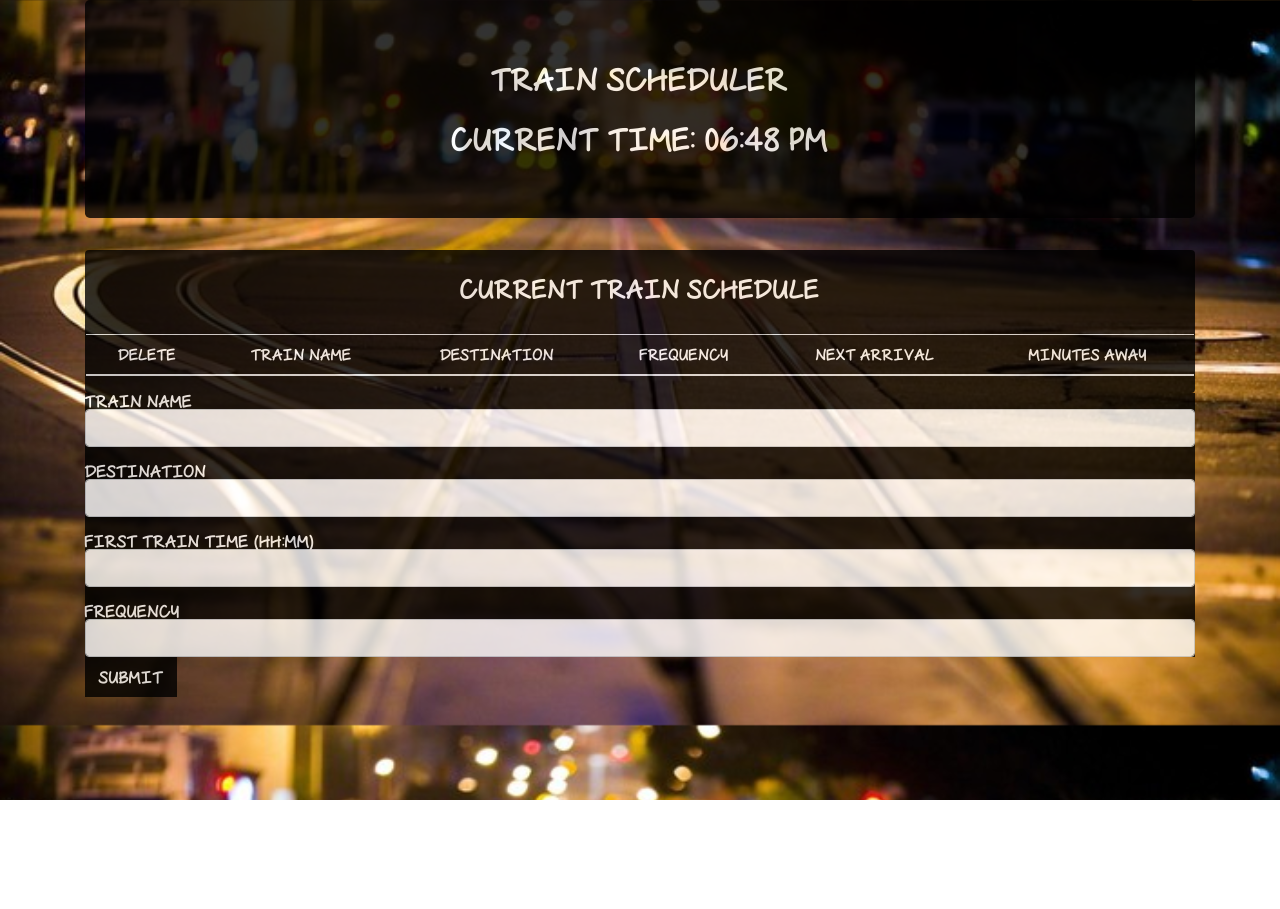
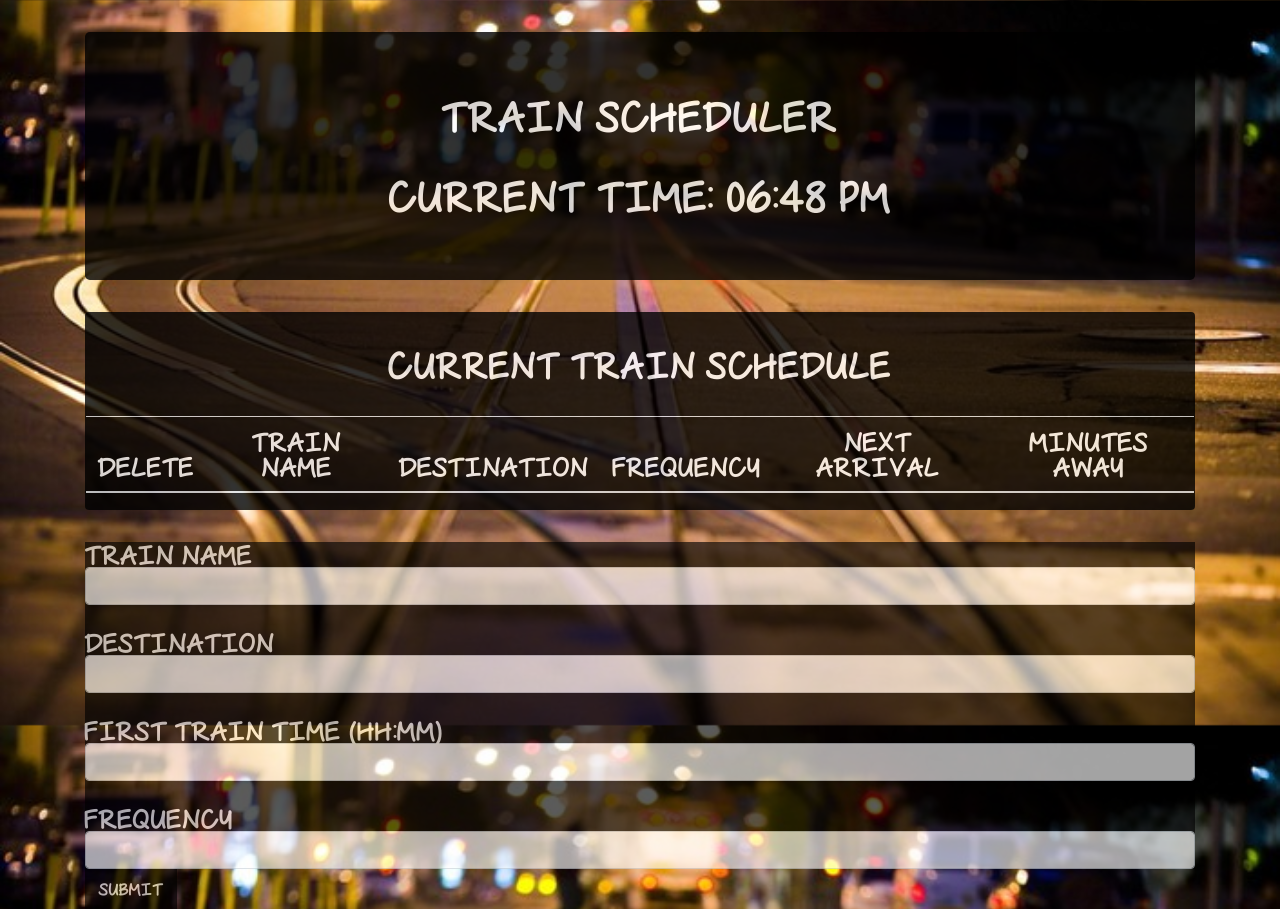
Before and after one commit to christinenia/Train-Scheduler, a plain HTML site: page index.html in a window 1280 px wide. Before the commit the page ends 800 px from the top, so only its background shows below. Drawn offline with nearby package versions, Linux system fonts and the light colour scheme; no server answers.

Commit message:
visual updates

```diff
--- a/assets/css/style.css
+++ b/assets/css/style.css
@@ -13,20 +13,18 @@ body {
     text-align: center;
     color: white;
     background-color: black;
-    font-size: 30px;
+    font-size: 40px;
 }
 .card {
     text-align: center;
-    font-size: 25px;
+    font-size: 35px;
     opacity: 0.8;
     background-color: black;
     color: white;
 }
 
 #trainTable {
-    font-size: 15px;
-
-
+    font-size: 25px;
 }
 
 .addTrain {
@@ -40,3 +38,8 @@ body {
     opacity: 0.8;
     border: black 2px solid;
 }
+
+.newTrain {
+    opacity: 0.8;
+    font-size: 25px;
+}
```
Also changed, not shown: index.html (+4 -5 lines).
